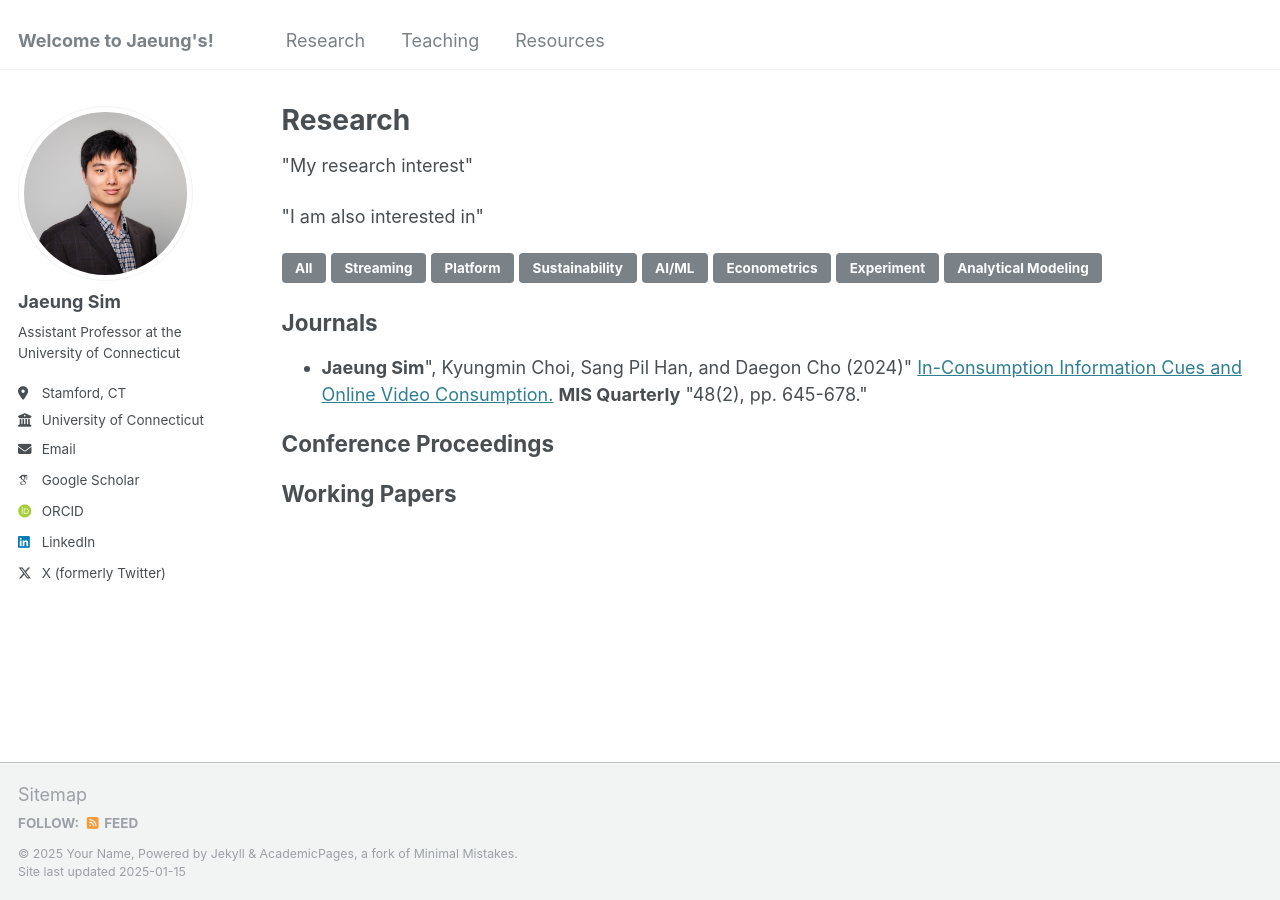
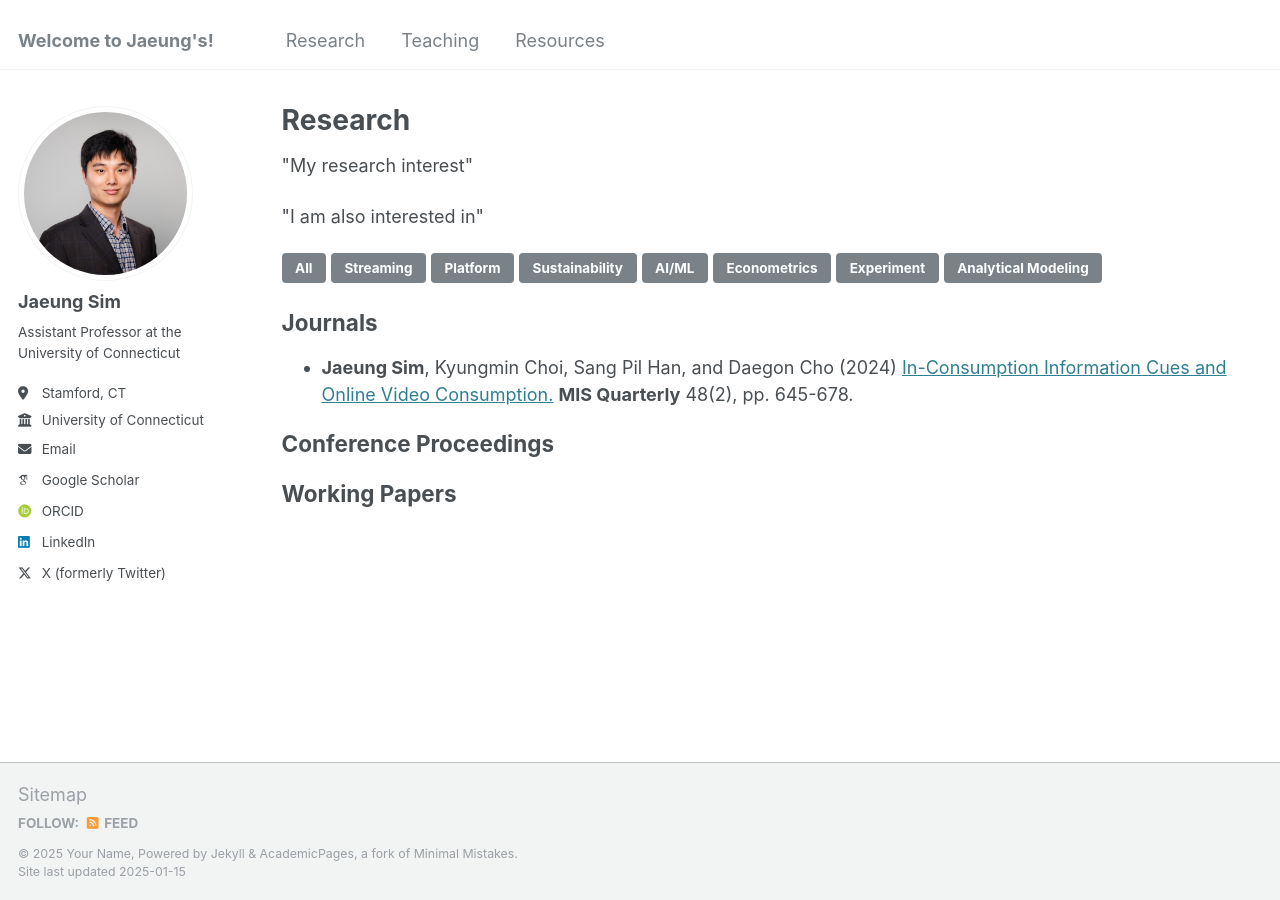
Before and after one commit to jaeungs/jaeungs.github.io, a Jekyll site: the page built from _pages/research.html, in a window 1280 px wide. Built offline with Jekyll 4.4.1, drawn with Linux system fonts in a browser that asks for light colours; some web fonts are replaced.

```diff
--- a/_pages/research.html
+++ b/_pages/research.html
@@ -26,9 +26,9 @@ author_profile: true
 <ul>
   <div class="filterDiv streaming platform econometrics analytical-modeling">
     <li>
-      <strong>Jaeung Sim</strong>", Kyungmin Choi, Sang Pil Han, and Daegon Cho (2024)"
+      <strong>Jaeung Sim</strong>, Kyungmin Choi, Sang Pil Han, and Daegon Cho (2024)
       <a href="https://aisel.aisnet.org/misq/vol48/iss2/12/">In-Consumption Information Cues and Online Video Consumption.</a>
-      <strong>MIS Quarterly</strong> "48(2), pp. 645-678."
+      <strong>MIS Quarterly</strong> 48(2), pp. 645-678.
     </li>
   </div>
 </ul>
```
